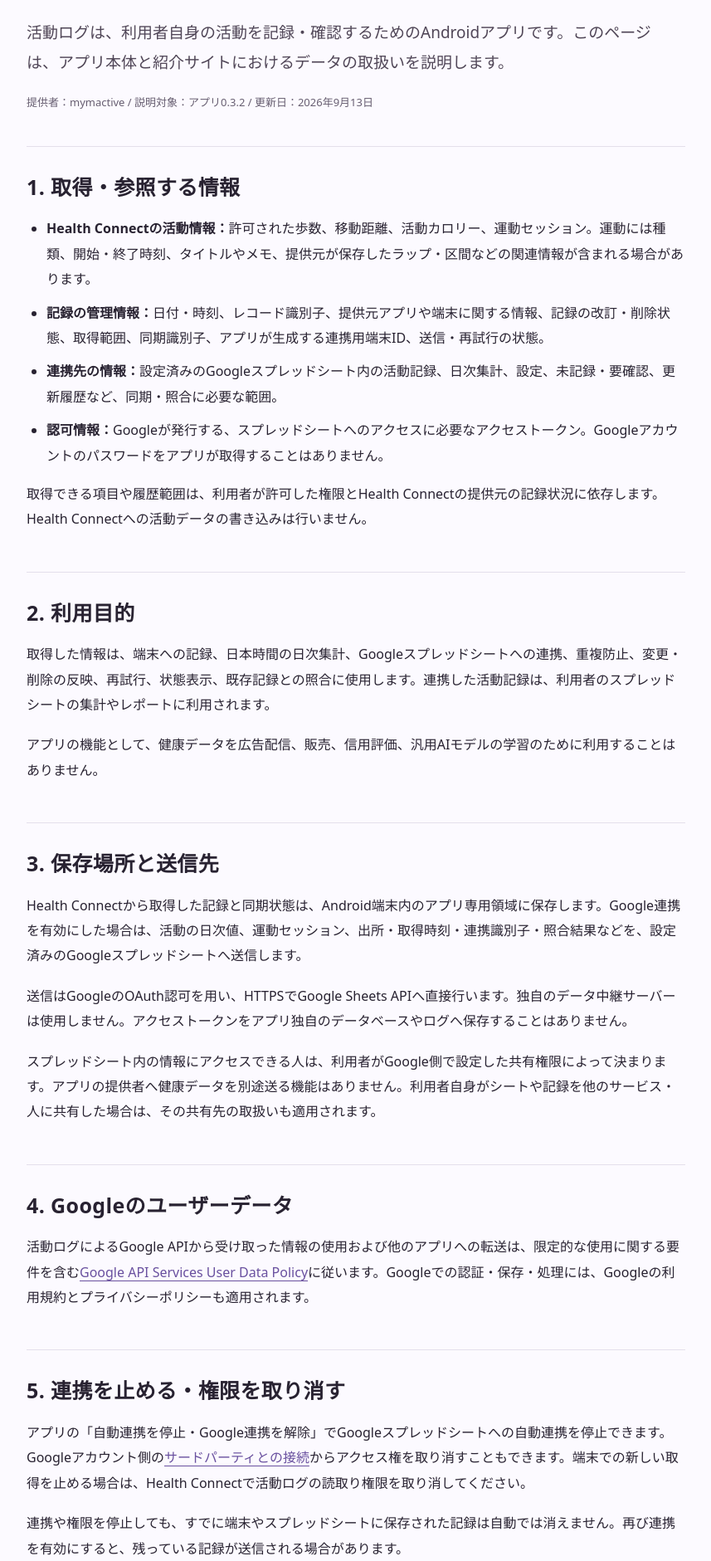
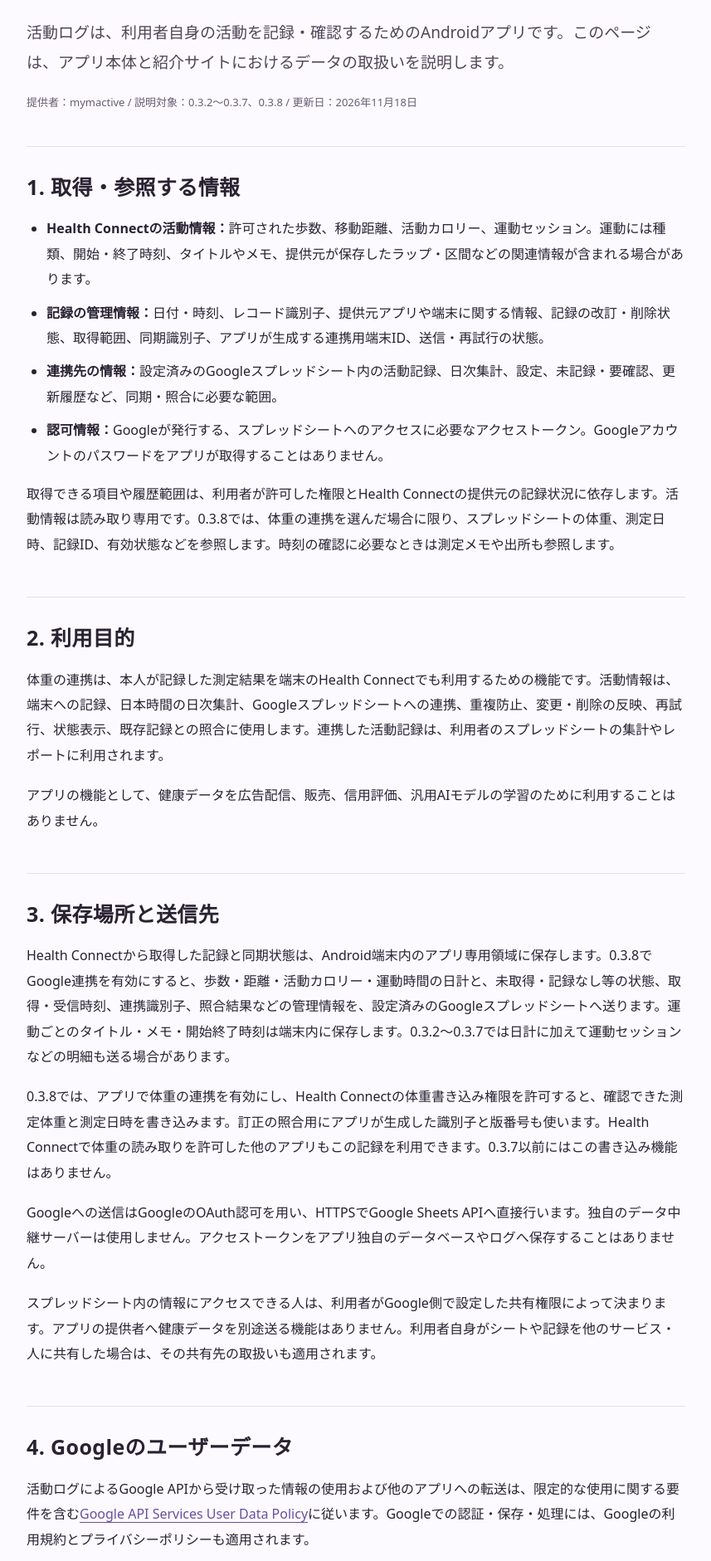
Before and after one commit to mymactive/activity-vault-site, a plain HTML site: page privacy.html in a window 1280 px wide. Shown: the part 259-2140 px from the top of the page at 83% size, without its empty margins (211-1068 px from the left). Drawn offline with Linux system fonts and the light colour scheme.

Commit message:
0.3.8の日計連携と体重書き込みの利用条件を説明 (#1)

```diff
--- a/privacy.html
+++ b/privacy.html
@@ -4,13 +4,13 @@
 <body>
   <header class="site-header"><a class="brand" href="index.html">活動ログ<span>ActivityVault</span></a><nav aria-label="ページ"><a href="privacy.html" aria-current="page">プライバシー</a><a href="terms.html">利用について</a></nav></header>
   <main class="document">
-    <p class="eyebrow">PRIVACY</p><h1>プライバシーポリシー</h1><p class="lead">活動ログは、利用者自身の活動を記録・確認するためのAndroidアプリです。このページは、アプリ本体と紹介サイトにおけるデータの取扱いを説明します。</p><p class="subtle">提供者：mymactive / 説明対象：アプリ0.3.2 / 更新日：2026年9月13日</p>
-    <section><h2>1. 取得・参照する情報</h2><ul><li><strong>Health Connectの活動情報：</strong>許可された歩数、移動距離、活動カロリー、運動セッション。運動には種類、開始・終了時刻、タイトルやメモ、提供元が保存したラップ・区間などの関連情報が含まれる場合があります。</li><li><strong>記録の管理情報：</strong>日付・時刻、レコード識別子、提供元アプリや端末に関する情報、記録の改訂・削除状態、取得範囲、同期識別子、アプリが生成する連携用端末ID、送信・再試行の状態。</li><li><strong>連携先の情報：</strong>設定済みのGoogleスプレッドシート内の活動記録、日次集計、設定、未記録・要確認、更新履歴など、同期・照合に必要な範囲。</li><li><strong>認可情報：</strong>Googleが発行する、スプレッドシートへのアクセスに必要なアクセストークン。Googleアカウントのパスワードをアプリが取得することはありません。</li></ul><p>取得できる項目や履歴範囲は、利用者が許可した権限とHealth Connectの提供元の記録状況に依存します。Health Connectへの活動データの書き込みは行いません。</p></section>
-    <section><h2>2. 利用目的</h2><p>取得した情報は、端末への記録、日本時間の日次集計、Googleスプレッドシートへの連携、重複防止、変更・削除の反映、再試行、状態表示、既存記録との照合に使用します。連携した活動記録は、利用者のスプレッドシートの集計やレポートに利用されます。</p><p>アプリの機能として、健康データを広告配信、販売、信用評価、汎用AIモデルの学習のために利用することはありません。</p></section>
-    <section><h2>3. 保存場所と送信先</h2><p>Health Connectから取得した記録と同期状態は、Android端末内のアプリ専用領域に保存します。Google連携を有効にした場合は、活動の日次値、運動セッション、出所・取得時刻・連携識別子・照合結果などを、設定済みのGoogleスプレッドシートへ送信します。</p><p>送信はGoogleのOAuth認可を用い、HTTPSでGoogle Sheets APIへ直接行います。独自のデータ中継サーバーは使用しません。アクセストークンをアプリ独自のデータベースやログへ保存することはありません。</p><p>スプレッドシート内の情報にアクセスできる人は、利用者がGoogle側で設定した共有権限によって決まります。アプリの提供者へ健康データを別途送る機能はありません。利用者自身がシートや記録を他のサービス・人に共有した場合は、その共有先の取扱いも適用されます。</p></section>
+    <p class="eyebrow">PRIVACY</p><h1>プライバシーポリシー</h1><p class="lead">活動ログは、利用者自身の活動を記録・確認するためのAndroidアプリです。このページは、アプリ本体と紹介サイトにおけるデータの取扱いを説明します。</p><p class="subtle">提供者：mymactive / 説明対象：0.3.2〜0.3.7、0.3.8 / 更新日：2026年11月18日</p>
+    <section><h2>1. 取得・参照する情報</h2><ul><li><strong>Health Connectの活動情報：</strong>許可された歩数、移動距離、活動カロリー、運動セッション。運動には種類、開始・終了時刻、タイトルやメモ、提供元が保存したラップ・区間などの関連情報が含まれる場合があります。</li><li><strong>記録の管理情報：</strong>日付・時刻、レコード識別子、提供元アプリや端末に関する情報、記録の改訂・削除状態、取得範囲、同期識別子、アプリが生成する連携用端末ID、送信・再試行の状態。</li><li><strong>連携先の情報：</strong>設定済みのGoogleスプレッドシート内の活動記録、日次集計、設定、未記録・要確認、更新履歴など、同期・照合に必要な範囲。</li><li><strong>認可情報：</strong>Googleが発行する、スプレッドシートへのアクセスに必要なアクセストークン。Googleアカウントのパスワードをアプリが取得することはありません。</li></ul><p>取得できる項目や履歴範囲は、利用者が許可した権限とHealth Connectの提供元の記録状況に依存します。活動情報は読み取り専用です。0.3.8では、体重の連携を選んだ場合に限り、スプレッドシートの体重、測定日時、記録ID、有効状態などを参照します。時刻の確認に必要なときは測定メモや出所も参照します。</p></section>
+    <section><h2>2. 利用目的</h2><p>体重の連携は、本人が記録した測定結果を端末のHealth Connectでも利用するための機能です。活動情報は、端末への記録、日本時間の日次集計、Googleスプレッドシートへの連携、重複防止、変更・削除の反映、再試行、状態表示、既存記録との照合に使用します。連携した活動記録は、利用者のスプレッドシートの集計やレポートに利用されます。</p><p>アプリの機能として、健康データを広告配信、販売、信用評価、汎用AIモデルの学習のために利用することはありません。</p></section>
+    <section><h2>3. 保存場所と送信先</h2><p>Health Connectから取得した記録と同期状態は、Android端末内のアプリ専用領域に保存します。0.3.8でGoogle連携を有効にすると、歩数・距離・活動カロリー・運動時間の日計と、未取得・記録なし等の状態、取得・受信時刻、連携識別子、照合結果などの管理情報を、設定済みのGoogleスプレッドシートへ送ります。運動ごとのタイトル・メモ・開始終了時刻は端末内に保存します。0.3.2〜0.3.7では日計に加えて運動セッションなどの明細も送る場合があります。</p><p>0.3.8では、アプリで体重の連携を有効にし、Health Connectの体重書き込み権限を許可すると、確認できた測定体重と測定日時を書き込みます。訂正の照合用にアプリが生成した識別子と版番号も使います。Health Connectで体重の読み取りを許可した他のアプリもこの記録を利用できます。0.3.7以前にはこの書き込み機能はありません。</p><p>Googleへの送信はGoogleのOAuth認可を用い、HTTPSでGoogle Sheets APIへ直接行います。独自のデータ中継サーバーは使用しません。アクセストークンをアプリ独自のデータベースやログへ保存することはありません。</p><p>スプレッドシート内の情報にアクセスできる人は、利用者がGoogle側で設定した共有権限によって決まります。アプリの提供者へ健康データを別途送る機能はありません。利用者自身がシートや記録を他のサービス・人に共有した場合は、その共有先の取扱いも適用されます。</p></section>
     <section><h2>4. Googleのユーザーデータ</h2><p>活動ログによるGoogle APIから受け取った情報の使用および他のアプリへの転送は、限定的な使用に関する要件を含む<a href="https://developers.google.com/terms/api-services-user-data-policy">Google API Services User Data Policy</a>に従います。Googleでの認証・保存・処理には、Googleの利用規約とプライバシーポリシーも適用されます。</p></section>
-    <section><h2>5. 連携を止める・権限を取り消す</h2><p>アプリの「自動連携を停止・Google連携を解除」でGoogleスプレッドシートへの自動連携を停止できます。Googleアカウント側の<a href="https://myaccount.google.com/connections">サードパーティとの接続</a>からアクセス権を取り消すこともできます。端末での新しい取得を止める場合は、Health Connectで活動ログの読取り権限を取り消してください。</p><p>連携や権限を停止しても、すでに端末やスプレッドシートに保存された記録は自動では消えません。再び連携を有効にすると、残っている記録が送信される場合があります。</p></section>
-    <section><h2>6. 保存期間・訂正・削除</h2><p>端末内の記録に自動的な保存期限はありません。元のHealth Connectの記録の削除を検出した場合は、該当する記録やペイロードを削除し、連携用の削除通知を保持します。日次値の訂正前の値などが、スプレッドシートの更新ログに残る場合があります。</p><p>端末内の記録全体は、Android設定でアプリのストレージを消去するか、アプリをアンインストールして削除できます。これらの操作では履歴や未送信記録が失われます。Googleスプレッドシートに保存された記録は別に残ります。</p><p>スプレッドシートの記録を削除したい場合は、先に自動連携を停止し、該当する活動記録、受信データ、照合メモ、更新ログを利用者自身で削除してください。訂正前の値がGoogle側の変更履歴に残る場合があります。Google側の履歴・バックアップの保持はGoogleの仕様に従います。</p><p>本アプリから元のHealth Connectの記録は削除しません。元データはHealth Connectまたは提供元のアプリで管理してください。</p></section>
+    <section><h2>5. 連携を止める・権限を取り消す</h2><p>アプリの自動連携の停止操作でGoogleスプレッドシートへの自動連携を停止できます。Googleアカウント側の<a href="https://myaccount.google.com/connections">サードパーティとの接続</a>からアクセス権を取り消すこともできます。端末での新しい取得を止める場合は、Health Connectで活動ログの読取り権限を取り消してください。0.3.8の体重の反映はアプリの「体重の連携を停止」で止められます。Health Connectの設定から体重の書き込み権限を取り消すこともできます。</p><p>連携や権限を停止しても、すでに端末やスプレッドシートに保存された記録は自動では消えません。再び連携を有効にすると、残っている記録が送信される場合があります。</p></section>
+    <section><h2>6. 保存期間・訂正・削除</h2><p>端末内の記録に自動的な保存期限はありません。元のHealth Connectの記録の削除を検出した場合は、該当する記録やペイロードを削除し、連携用の削除通知を保持します。日次値の訂正前の値などが、スプレッドシートの更新ログに残る場合があります。</p><p>端末内の記録全体は、Android設定でアプリのストレージを消去するか、アプリをアンインストールして削除できます。これらの操作では履歴や未送信記録が失われます。Googleスプレッドシートに保存された記録は別に残ります。</p><p>スプレッドシートの記録を削除したい場合は、先に自動連携を停止し、該当する活動記録、受信データ、照合メモ、更新ログを利用者自身で削除してください。訂正前の値がGoogle側の変更履歴に残る場合があります。Google側の履歴・バックアップの保持はGoogleの仕様に従います。</p><p>旧版ですでに送信した運動明細は、更新後もスプレッドシートに残ります。0.3.8の体重連携では、元のシートで測定が訂正・無効化された場合、本アプリがHealth Connectに書いた該当記録を更新・削除します。体重連携の停止だけでは書き込み済みの体重は消えません。削除したいときは連携を停止し、Health Connectの設定で該当記録を管理してください。他のアプリが書いた記録は、その提供元またはHealth Connectで管理してください。</p></section>
     <section><h2>7. 紹介サイトの取扱い</h2><p>この紹介サイトには、健康データの入力フォーム、広告、アクセス解析スクリプトを設置していません。サイトの公開にGitHub Pagesを使用する場合、GitHubはセキュリティのためにアクセス元IPアドレスなどを記録します。詳細は<a href="https://docs.github.com/en/site-policy/privacy-policies/github-general-privacy-statement">GitHubのプライバシーに関する声明</a>をご確認ください。</p></section>
     <section><h2>8. お問い合わせ・変更</h2><p>アプリを案内した提供者、またはGoogle認証画面に表示されるユーザーサポートメールへお問い合わせください。内容を変更した場合は、このページの更新日と説明を更新します。利用目的や送信先を変更する場合は、必要に応じてアプリ内で説明・同意取得を行います。</p></section>
   </main>
```
Also changed, not shown: index.html (+3 -2 lines), terms.html (+2 -2 lines).
